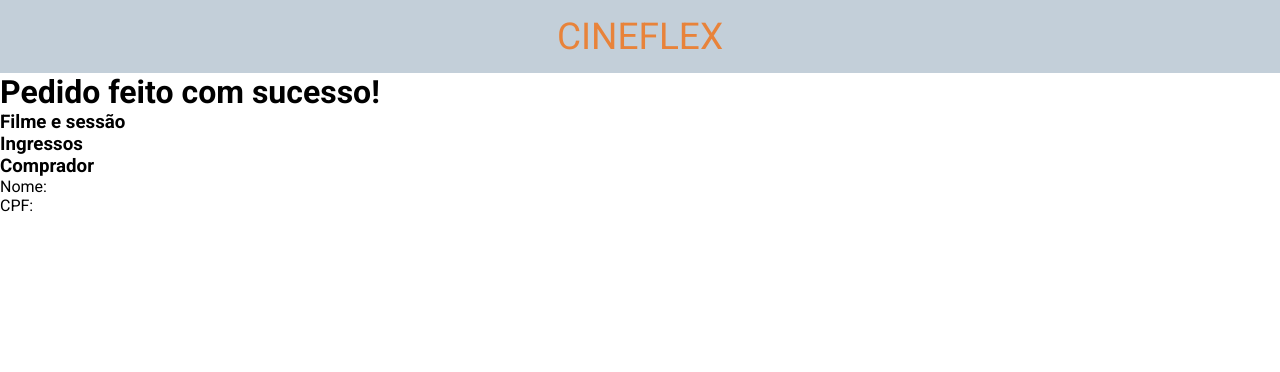
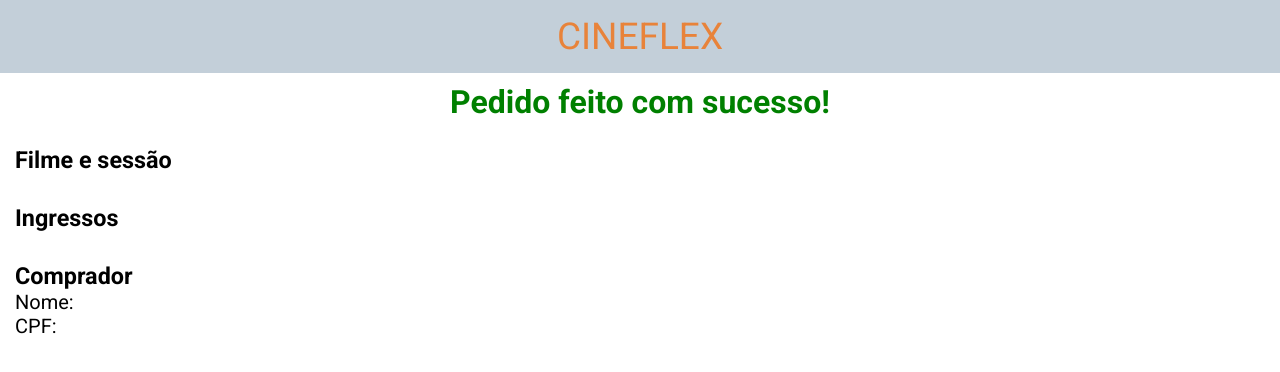
Before and after one commit to DaniloLO53/projeto10-cineflex, a React (Create React App) app: page /sucesso in a window 1280 px wide. Shown: the top 372 px of the page. Built offline with nearby package versions, Linux system fonts and the light colour scheme; the HTML template or start-up script is replaced by a standard one; a web font is replaced by a local one.

Commit message:
success styled

```diff
--- a/src/Session.jsx
+++ b/src/Session.jsx
@@ -70,12 +70,12 @@
         {seats.map(({ id, name, isAvailable }) => (
           <StyledSeat
             key={id}
-            color={String(finalInfos.seats.includes(id))}
+            color={String(finalInfos.seats.some((infos) => infos[0] === id))}
             disabled={!isAvailable}
             onClick={() => setFinalInfos((prevState) => (
               {
                 ...prevState,
-                seats: [...prevState.seats, id],
+                seats: [...prevState.seats, [id, name]],
               }
             ))}
           >
--- a/src/Success.jsx
+++ b/src/Success.jsx
@@ -24,11 +24,11 @@
 
       <div>
         <h3>Ingressos</h3>
-        {seats.map((number) => (
-          <p key={number}>
+        {seats.map((info) => (
+          <p key={info[0]}>
             Assento
             {' '}
-            {number}
+            {info[1]}
             {' '}
           </p>
         ))}
@@ -57,6 +57,19 @@
 const StyledSuccess = styled.div`
   display: flex;
   flex-direction: column;
+
+  & h1 {
+    /* background-color: red; */
+    text-align: center;
+    padding: 10px 150px 10px 150px;
+    color: green;
+  }
+
+  & div {
+    /* background-color: green; */
+    padding: 15px;
+    font-size: 20px;
+  }
 `;
 
 Success.propTypes = {
```
